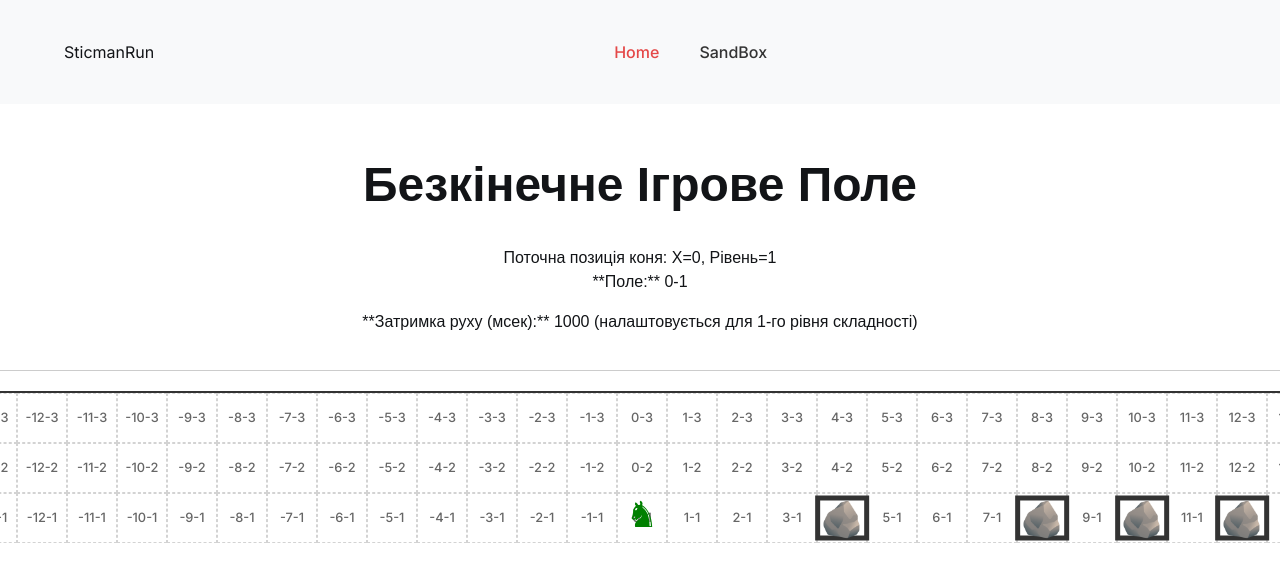
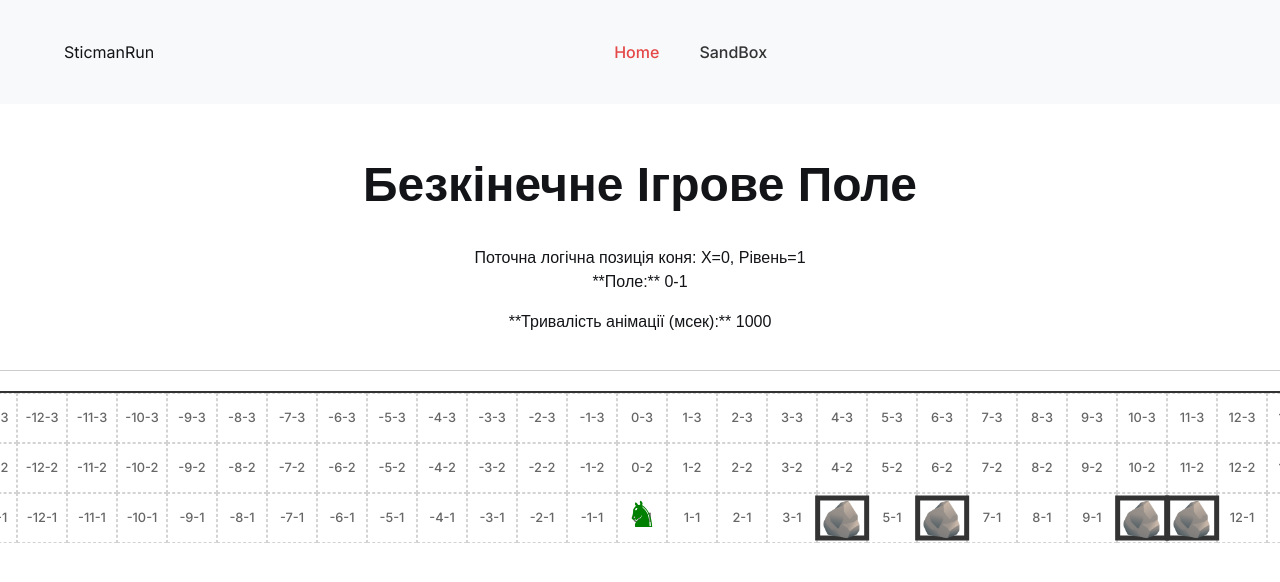
Before and after one commit to blackkat02/sticmanRun, a React (Vite) app: page / in a window 1280 px wide. Shown: the top 582 px of the page. Built offline with nearby package versions, Linux system fonts and the light colour scheme; a web font is replaced by a local one.

Commit message:
feat: Refine game loop with action queue and improved animation sync

```diff
--- a/src/components/GameBoard/GameBoard.jsx
+++ b/src/components/GameBoard/GameBoard.jsx
@@ -1,16 +1,18 @@
 // GameBoard.jsx
 import React, { useRef, useEffect, useState } from 'react';
-import { useSpring, animated } from '@react-spring/web';
 import { Cell } from '../Cell/Cell.jsx';
 import Sticman from '../Sticman/Sticman.jsx';
 import Stone from '../Stone/Stone.jsx';
 
-export const GameBoard = ({ playerPosition }) => {
+export const GameBoard = ({ playerPosition, animationDuration, onAnimationEnd }) => {
   const cellSize = 50;
   const numberOfLevels = 3;
 
   const gameBoardRef = useRef(null);
   const [parentContainerWidth, setParentContainerWidth] = useState(0);
+
+  const [currentTransformX, setCurrentTransformX] = useState(0);
+  const isInitialRenderRef = useRef(true); // Новий прапор для першого рендера
 
   useEffect(() => {
     const updateParentContainerWidth = () => {
@@ -29,38 +31,51 @@
     };
   }, []);
 
-  const bufferCells = 20; // Збільшимо буфер ще більше для надійності
+  const initialRenderStartX = -500;
+  const initialRenderEndX = 500;
 
-  // Логічний діапазон X-координат, який ми рендеримо.
-  // renderStartX - це мінімальна X-координата, яка буде відображена.
-  // renderEndX - це максимальна X-координата, яка буде відображена.
-  // Це гарантує, що ми завжди рендеримо достатньо клітинок навколо гравця,
-  // включаючи від'ємні координати.
-  const renderStartX = playerPosition.x - Math.floor(parentContainerWidth / (2 * cellSize)) - bufferCells;
-  const renderEndX = playerPosition.x + Math.ceil(parentContainerWidth / (2 * cellSize)) + bufferCells;
+  const renderStartX = initialRenderStartX;
+  const renderEndX = initialRenderEndX;
   const totalRenderableCells = renderEndX - renderStartX;
 
-  // !!! КЛЮЧОВЕ ВИПРАВЛЕННЯ: targetTranslateX має утримувати коня в центрі !!!
-  // Це означає, що коли гравець знаходиться на playerPosition.x,
-  // клітинка playerPosition.x має бути по центру батьківського контейнера.
-  // Розглянемо:
-  // (parentContainerWidth / 2) - (cellSize / 2) -> це піксельна позиція центру екрану.
-  // (playerPosition.x - renderStartX) * cellSize -> це піксельна позиція коня ВІДНОСНО початку рендереного гриду.
-  // Щоб перемістити ГРІД так, щоб кінь був по центру екрану, ми беремо центр екрану
-  // і ВІДНІМАЄМО поточну піксельну позицію коня ВІДНОСНО renderStartX.
-  const targetTranslateX = (parentContainerWidth / 2) - (cellSize / 2) - ((playerPosition.x - renderStartX) * cellSize);
+  const targetPixelPosition = (parentContainerWidth / 2) - (cellSize / 2) - ((playerPosition.x - renderStartX) * cellSize);
 
-  const gameBoardSpringProps = useSpring({
-    x: targetTranslateX,
-    config: {
-      tension: 180,
-      friction: 25,
-      mass: 1
-    },
-    immediate: playerPosition.x === 0,
+  useEffect(() => {
+    // Якщо це перший рендер і transformX ще не встановлений або дорівнює 0,
+    // просто встановлюємо його без анімації та одразу знімаємо прапор.
+    // Це дозволить уникнути небажаних onAnimationEnd на старті.
+    if (isInitialRenderRef.current) {
+      setCurrentTransformX(targetPixelPosition);
+      console.log(`[${new Date().toLocaleTimeString('uk-UA', { hour12: false, second: '2-digit', fractionalSecondDigits: 3 })}] GameBoard: Initial render, setting transform to ${targetPixelPosition}`);
+      isInitialRenderRef.current = false; // Позначаємо, що початковий рендер завершено
+      return; // Виходимо, не запускаємо RAF для анімації при першому рендері
+    }
+
+    // Якщо playerPosition.x змінився, запускаємо анімацію
+    let frameId;
+    frameId = requestAnimationFrame(() => {
+      frameId = requestAnimationFrame(() => {
+        setCurrentTransformX(targetPixelPosition);
+        // GameBoard.jsx, рядок 59
+        console.log(`[${new Date().toLocaleTimeString('uk-UA', { hour12: false, second: '2-digit', fractionalSecondDigits: 3 })}] GameBoard: playerPosition.x=${playerPosition.x}, Setting transform to ${targetPixelPosition}`);
+      });
     });
 
-  const animatedGameBoardContainerStyle = {
+    return () => {
+      cancelAnimationFrame(frameId);
+    };
+  }, [playerPosition.x, targetPixelPosition]); // currentTransformX прибрано з залежностей
+
+  const handleTransitionEnd = (event) => {
+    // Перевіряємо, що анімація завершилася для властивості 'transform'
+    // І що це не "початковий рендер", який не мав анімуватися
+    // І що поточна позиція після анімації відповідає цільовій
+    if (event.propertyName === 'transform' && onAnimationEnd && !isInitialRenderRef.current && currentTransformX === targetPixelPosition) {
+      onAnimationEnd();
+    }
+  };
+
+  const gameBoardStyle = {
     height: `${numberOfLevels * cellSize}px`,
     position: 'absolute',
     left: '0px',
@@ -68,6 +83,9 @@
     width: `${totalRenderableCells * cellSize}px`,
     border: '2px solid #333',
     backgroundColor: '#e0f7fa',
+    // transition застосовується тільки після першого рендеру
+    transition: isInitialRenderRef.current ? 'none' : `transform ${animationDuration / 1000}s ease-out`,
+    transform: `translateX(${currentTransformX}px)`,
   };
 
   const gridStyle = {
@@ -115,15 +133,14 @@
     }
   }
 
-  // Позиція Sticman всередині РЕНДЕРЕНОГО гриду.
-  // Він має бути на своїй клітинці відносно renderStartX.
   const sticmanLeftPx = (playerPosition.x - renderStartX) * cellSize;
   const sticmanBottomPx = playerPosition.level * cellSize;
 
   return (
-    <animated.div
+    <div
       ref={gameBoardRef}
-        style={{ ...animatedGameBoardContainerStyle, x: gameBoardSpringProps.x }}
+      style={gameBoardStyle}
+      onTransitionEnd={handleTransitionEnd}
     >
       <div style={gridStyle}>
         {cells}
@@ -145,6 +162,6 @@
         level={playerPosition.level}
         cellSize={cellSize}
       />
-    </animated.div>
+    </div>
   );
 };
--- a/src/pages/HomePage/HomePage.jsx
+++ b/src/pages/HomePage/HomePage.jsx
@@ -1,72 +1,102 @@
-// HomePage.jsx (СКОРИГОВАНА ВЕРСІЯ)
-import React, { useState, useEffect, useRef } from 'react';
+// HomePage.jsx
+import React, { useState, useEffect, useRef, useCallback } from 'react';
 import { GameBoard } from '../../components/GameBoard/GameBoard.jsx';
 
 const HomePage = () => {
   const [playerPosition, setPlayerPosition] = useState({ x: 0, level: 0 });
-  const [movementCooldown, setMovementCooldown] = useState(1000);
-  const lastMoveTimeRef = useRef(0);
+  const animationDuration = 1000;
+
+  const actionQueueRef = useRef([]); // Черга очікуваних рухів
+  const isAnimatingRef = useRef(false); // Чи активна зараз анімація
+  const isKeyPressedRef = useRef({}); // Для відстеження, чи натиснута клавіша (для анти-спаму)
+
+  // Функція для обробки наступної дії в черзі
+  const processNextAction = useCallback(() => {
+    if (actionQueueRef.current.length > 0 && !isAnimatingRef.current) {
+      const nextAction = actionQueueRef.current.shift(); // Беремо першу дію з черги
+      isAnimatingRef.current = true; // Встановлюємо, що анімація почалася
+
+      console.log(`[${new Date().toLocaleTimeString('uk-UA', { hour12: false, second: '2-digit', fractionalSecondDigits: 3 })}] Початок обробки дії з черги: ${nextAction.newLogicalX}`);
+
+      setPlayerPosition(prevPosition => ({ ...prevPosition, x: nextAction.newLogicalX }));
+    }
+  }, []);
+
+  // Callback, який GameBoard викликає, коли анімація завершилася
+  const onAnimationEnd = useCallback(() => {
+    console.log(`[${new Date().toLocaleTimeString('uk-UA', { hour12: false, second: '2-digit', fractionalSecondDigits: 3 })}] Анімація завершена. Знімаю прапор анімації.`);
+    isAnimatingRef.current = false; // Знімаємо прапор активної анімації
+    processNextAction(); // Після завершення анімації, спробуй обробити наступну дію
+  }, [processNextAction]);
 
   useEffect(() => {
     const handleKeyDown = (event) => {
-      const currentTime = Date.now();
-      if (currentTime - lastMoveTimeRef.current < movementCooldown) {
+      // Ігноруємо натискання, якщо це повторне натискання тієї ж клавіші (гравець тримає її затиснутою)
+      // АБО якщо клавіша вже обробляється
+      if (event.repeat || isKeyPressedRef.current[event.code]) {
         return;
       }
-      setPlayerPosition(prevPosition => {
-        let newX = prevPosition.x;
-        let moved = false;
-        if (event.code === 'KeyD') {
-          newX = prevPosition.x + 1;
-          moved = true;
-        } else if (event.code === 'KeyA') {
-          newX = prevPosition.x - 1;
-          moved = true;
-        }
-        if (moved) {
-          lastMoveTimeRef.current = currentTime;
-          console.log(`Гравець переміщено на: X=${newX}, Рівень=${prevPosition.level + 1}`);
-          console.log(`Клітинка: ${newX}-${prevPosition.level + 1}`);
-          return { ...prevPosition, x: newX };
-        }
-        return prevPosition;
-      });
+
+      let newLogicalX = playerPosition.x;
+      let actionTriggered = false;
+
+      if (event.code === 'KeyD') {
+        newLogicalX = playerPosition.x + 1;
+        actionTriggered = true;
+      } else if (event.code === 'KeyA') {
+        newLogicalX = playerPosition.x - 1;
+        actionTriggered = true;
+      }
+
+      if (actionTriggered) {
+        // Позначаємо, що ця клавіша зараз натиснута
+        isKeyPressedRef.current[event.code] = true;
+
+        console.log(`[${new Date().toLocaleTimeString('uk-UA', { hour12: false, second: '2-digit', fractionalSecondDigits: 3 })}] Кнопка натиснута: ${event.code}. Додаю до черги: ${newLogicalX}.`);
+
+        // Додаємо дію до черги
+        actionQueueRef.current.push({ newLogicalX });
+
+        // Спробуймо одразу обробити чергу (якщо анімація не йде)
+        processNextAction();
+      }
     };
+
+    const handleKeyUp = (event) => {
+      // Знімаємо прапор, коли клавіша відпущена
+      isKeyPressedRef.current[event.code] = false;
+    };
+
     window.addEventListener('keydown', handleKeyDown);
+    window.addEventListener('keyup', handleKeyUp); // Додаємо обробник для відпускання клавіші
+
     return () => {
       window.removeEventListener('keydown', handleKeyDown);
+      window.removeEventListener('keyup', handleKeyUp);
     };
-  }, [movementCooldown]);
+  }, [playerPosition, processNextAction]);
 
   const currentCellName = `${playerPosition.x}-${playerPosition.level + 1}`;
 
   return (
-    // !!! НОВИЙ ГОЛОВНИЙ КОНТЕЙНЕР - ТЕПЕР ВІН position: 'relative' !!!
-    // Його висота може бути 100vh, щоб вміст займав весь екран.
-    // overflow: hidden, щоб приховати прокрутку за межами вікна.
     <div style={{ fontFamily: 'Arial, sans-serif', textAlign: 'center', position: 'relative', width: '100vw', height: '100vh', overflow: 'hidden' }}>
-
-      {/* Контейнер для тексту - він залишається в поточному потоці */}
-      {/* Ми можемо дати йому фіксовану висоту або просто дозволити йому займати місце, яке потрібно */}
-      <div style={{ padding: '20px 0', borderBottom: '1px solid #ccc', marginBottom: '20px' }}> {/* Додав стилі для кращого візуального розділення */}
+      <div style={{ padding: '20px 0', borderBottom: '1px solid #ccc', marginBottom: '20px' }}>
         <h1>Безкінечне Ігрове Поле</h1>
         <p>
-          Поточна позиція коня: X={playerPosition.x}, Рівень={playerPosition.level + 1}
+          Поточна логічна позиція коня: X={playerPosition.x}, Рівень={playerPosition.level + 1}
           <br />
           **Поле:** {currentCellName}
         </p>
         <p>
-          **Затримка руху (мсек):** {movementCooldown} (налаштовується для 1-го рівня складності)
+          **Тривалість анімації (мсек):** {animationDuration}
         </p>
       </div>
 
-      {/* !!! КОНТЕЙНЕР ДЛЯ GAMEBOARD - ТЕПЕР ВІН НЕ position: absolute !!! */}
-      {/* Він є дочірнім елементом головного relative контейнера. */}
-      {/* Його позиція буде автоматично після текстового блоку. */}
-      {/* Ми задамо йому ширину 100% і решту висоти, яка залишилася. */}
-      <div style={{ position: 'relative', width: '100%', height: `calc(100vh - ${200}px)` /* Приблизна висота заголовка та параграфів, налаштуй */, overflow: 'hidden' }}>
+      <div style={{ position: 'relative', width: '100%', height: `calc(100vh - ${200}px)` /* НАЛАШТУЙ ЦЮ ВИСОТУ ПІД СЕБЕ */, overflow: 'hidden' }}>
         <GameBoard
           playerPosition={playerPosition}
+          animationDuration={animationDuration}
+          onAnimationEnd={onAnimationEnd}
         />
       </div>
     </div>
```
Lines whose indentation alone changed are shown as unchanged.
